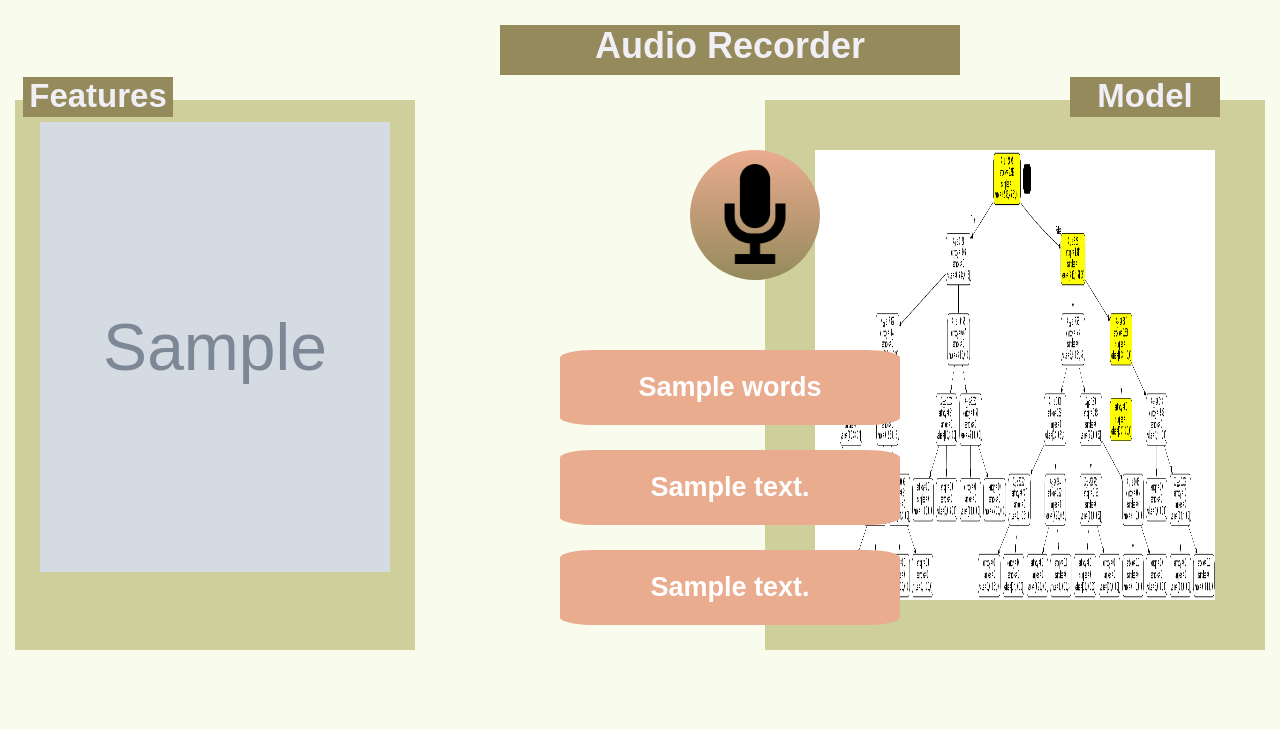
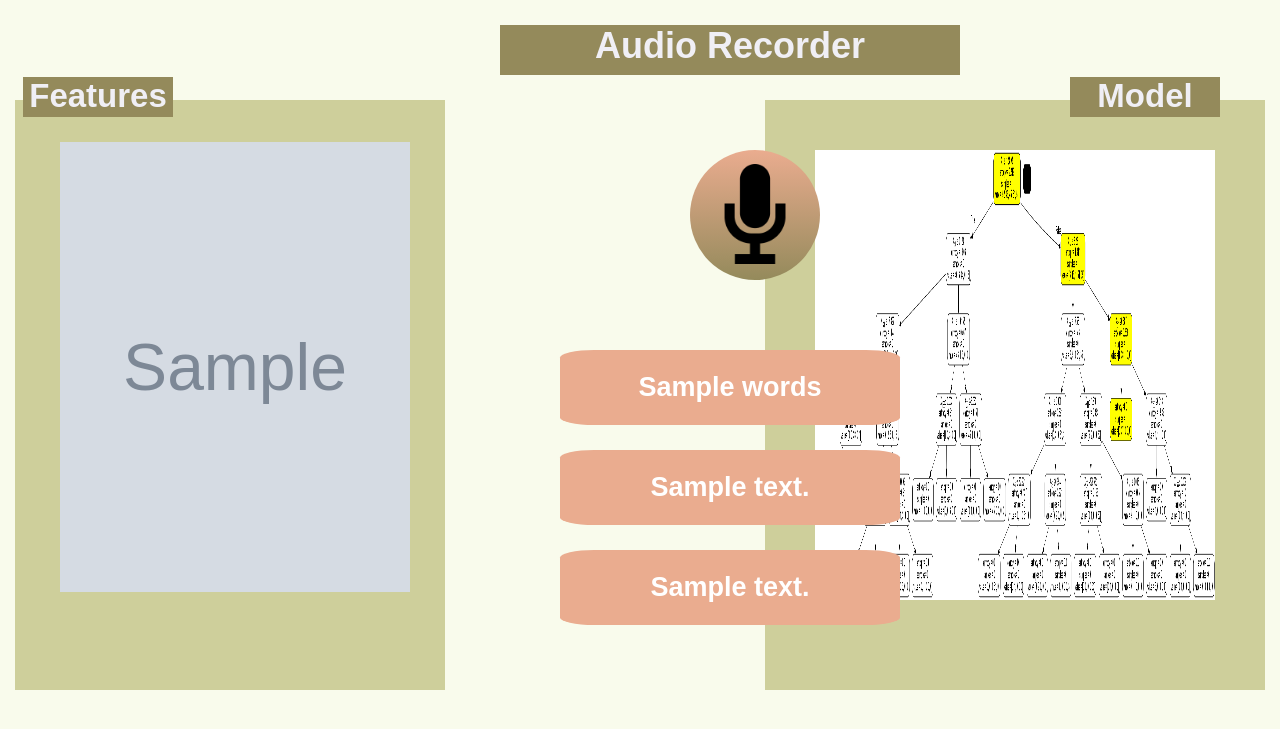
Before and after one commit to MariamTurky/Voice-Recognition-Website, a Flask app: template templates/index.html in a window 1280 px wide. Shown: the top 729 px of the page. Run offline with Flask 2, Linux system fonts and the light colour scheme; the template is opened without the code that fills it: most values are stand-ins (such as "Sample title", 1, 10 or a date in 2020); grey boxes marked "Sample" are stand-in pictures; parts of the project's set-up code (start-up, migrations or seed data) failed here and were passed over; some libraries are stand-ins or nearby versions.

Commit message:
Update style.css

```diff
--- a/static/assets/css/style.css
+++ b/static/assets/css/style.css
@@ -59,6 +59,8 @@ body {
     left: 15px;
     width: 400px;
     height: 550px;
+    padding: 20px 10px 20px 20px;
+    padding-bottom: -20px;
     font-family: Arial, Helvetica, sans-serif;
     font-size: 22px;
     background-color:#cecf9b;
@@ -70,7 +72,7 @@ body {
 
     width: 500px;
     right: 15px;
-    height: 550px;
+    height: 590px;
     font-family: Arial, Helvetica, sans-serif;
     font-size: 22px;
     background-color:#cecf9b;
```
